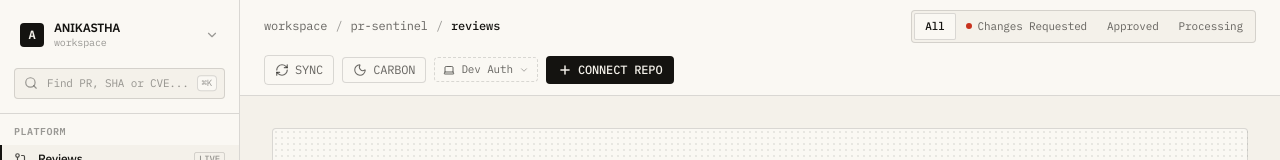
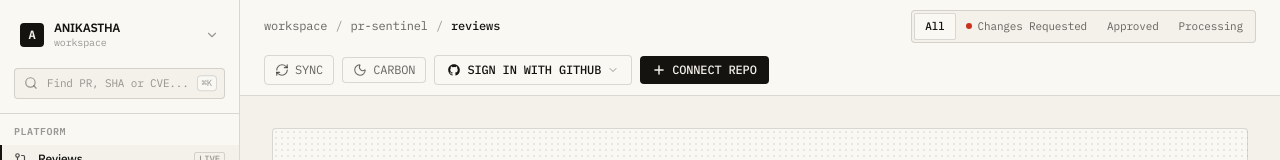
Before and after one commit to Vedant005/Anikastha, a Next.js app in the folder frontend/: page / in a window 1280 px wide. Shown: the top 160 px of the page. Built offline with nearby package versions, Linux system fonts and the light colour scheme; no server answers.

Commit message:
feat: enhance GitHub login flow and improve user interface for authentication

```diff
--- a/frontend/src/components/UserAuthControl.tsx
+++ b/frontend/src/components/UserAuthControl.tsx
@@ -1,7 +1,7 @@
 "use client";
 
 import React, { useEffect, useState, useRef } from "react";
-import Image from "next/image";
+import Link from "next/link";
 import { useAuthStore } from "@/store/useAuthStore";
 import { useReviewStore } from "@/store/useReviewStore";
 import { getGitHubLoginUrl } from "@/lib/api";
@@ -10,10 +10,12 @@ import {
   User as UserIcon,
   ChevronDown,
   Shield,
-  Laptop,
+  AlertCircle,
+  ArrowRight,
+  Sparkles,
 } from "lucide-react";
 
-function GitHubIcon({ className = "w-3.5 h-3.5" }: { className?: string }) {
+export function GitHubIcon({ className = "w-3.5 h-3.5" }: { className?: string }) {
   return (
     <svg
       className={className}
@@ -30,9 +32,20 @@ function GitHubIcon({ className = "w-3.5 h-3.5" }: { className?: string }) {
   );
 }
 
-export function UserAuthControl() {
-  const { user, token, authConfig, fetchAuthConfig, logout, devLogin, checkSession } =
-    useAuthStore();
+interface UserAuthControlProps {
+  variant?: "header" | "hero" | "cta";
+}
+
+export function UserAuthControl({ variant = "header" }: UserAuthControlProps) {
+  const {
+    user,
+    token,
+    authConfig,
+    fetchAuthConfig,
+    logout,
+    devLogin,
+    checkSession,
+  } = useAuthStore();
   const { loadInitialData } = useReviewStore();
 
   const [isOpen, setIsOpen] = useState(false);
@@ -59,6 +72,7 @@ export function UserAuthControl() {
   }, []);
 
   const handleGitHubLogin = async () => {
+    if (authConfig?.oauth_configured) {
       try {
         setIsLoggingIn(true);
         const url = await getGitHubLoginUrl();
@@ -66,6 +80,10 @@ export function UserAuthControl() {
       } catch (err: any) {
         alert(err.message || "Failed to initiate GitHub login");
         setIsLoggingIn(false);
+      }
+    } else {
+      // Open modal showing test identities & setup guidance
+      setIsOpen(true);
     }
   };
 
@@ -87,18 +105,39 @@ export function UserAuthControl() {
 
   const handleLogout = async () => {
     logout();
+    useReviewStore.setState({
+      repositories: [],
+      reviews: [],
+      selectedRepoId: null,
+      lastSyncedAt: null,
+    });
     setIsOpen(false);
     await loadInitialData({ force: true });
   };
 
-  // If user is authenticated: show avatar + username + dropdown
+  // ─────────────────────────────────────────────────────────────
+  // 1. AUTHENTICATED STATE
+  // ─────────────────────────────────────────────────────────────
   if (token && user) {
+    if (variant === "hero" || variant === "cta") {
+      return (
+        <Link
+          href="/"
+          className="inline-flex items-center gap-2 px-5 py-2.5 text-xs font-mono font-medium rounded-sm bg-[var(--ink-primary)] text-[var(--canvas)] hover:opacity-90 active:scale-[0.98] transition-all cursor-pointer shadow-sm"
+        >
+          <UserIcon className="w-3.5 h-3.5" />
+          <span>OPEN CONSOLE (@{user.username})</span>
+          <ArrowRight className="w-3.5 h-3.5" />
+        </Link>
+      );
+    }
+
     return (
       <div className="relative font-mono" ref={dropdownRef}>
         <button
           type="button"
           onClick={() => setIsOpen(!isOpen)}
-          className="inline-flex items-center gap-2 px-2 py-1 text-xs border border-[var(--hairline)] rounded-sm bg-[var(--surface)] text-[var(--ink-primary)] hover:border-[var(--ink-primary)] transition-colors"
+          className="inline-flex items-center gap-2 px-2.5 py-1.5 text-xs border border-[var(--hairline)] rounded-sm bg-[var(--surface)] text-[var(--ink-primary)] hover:border-[var(--ink-primary)] transition-colors cursor-pointer"
           title={`Signed in as @${user.username}`}
         >
           {user.avatar_url ? (
@@ -110,14 +149,14 @@ export function UserAuthControl() {
           ) : (
             <UserIcon className="w-3.5 h-3.5" />
           )}
-          <span className="font-medium hidden md:inline truncate max-w-[100px]">
+          <span className="font-medium hidden sm:inline truncate max-w-[120px]">
             {user.username}
           </span>
           <ChevronDown className="w-3 h-3 text-[var(--ink-muted)]" />
         </button>
 
         {isOpen && (
-          <div className="absolute right-0 mt-1.5 w-60 py-1.5 border border-[var(--hairline)] bg-[var(--surface)] rounded-sm shadow-xs z-50 text-xs">
+          <div className="absolute right-0 mt-1.5 w-64 py-1.5 border border-[var(--hairline)] bg-[var(--surface)] rounded-sm shadow-lg z-50 text-xs animate-in fade-in-50 zoom-in-95 duration-100">
             <div className="px-3 py-2 border-b border-[var(--hairline)]">
               <p className="font-semibold text-[var(--ink-primary)] truncate">
                 {user.name || user.username}
@@ -142,17 +181,24 @@ export function UserAuthControl() {
                 <div className="flex gap-1.5 flex-wrap">
                   <button
                     type="button"
-                    onClick={() => handleDevLogin("alice", [11111])}
+                    onClick={() => handleDevLogin("developer-personal", [12345])}
                     className="px-1.5 py-0.5 border border-[var(--hairline)] rounded-xs hover:border-[var(--ink-primary)]"
                   >
-                    Alice (11111)
+                    Personal (#12345)
                   </button>
                   <button
                     type="button"
-                    onClick={() => handleDevLogin("bob", [22222])}
+                    onClick={() => handleDevLogin("alice-security", [11111])}
                     className="px-1.5 py-0.5 border border-[var(--hairline)] rounded-xs hover:border-[var(--ink-primary)]"
                   >
-                    Bob (22222)
+                    Alice (#11111)
+                  </button>
+                  <button
+                    type="button"
+                    onClick={() => handleDevLogin("bob-enterprise", [22222])}
+                    className="px-1.5 py-0.5 border border-[var(--hairline)] rounded-xs hover:border-[var(--ink-primary)]"
+                  >
+                    Bob (#22222)
                   </button>
                 </div>
               </div>
@@ -161,7 +207,7 @@ export function UserAuthControl() {
             <button
               type="button"
               onClick={handleLogout}
-              className="w-full text-left px-3 py-2 text-[var(--signal-red)] hover:bg-[var(--signal-red-bg)] flex items-center gap-2 transition-colors"
+              className="w-full text-left px-3 py-2 text-[var(--signal-red)] hover:bg-[var(--signal-red-bg)] flex items-center gap-2 transition-colors cursor-pointer"
             >
               <LogOut className="w-3.5 h-3.5" />
               <span>Sign Out</span>
@@ -172,69 +218,118 @@ export function UserAuthControl() {
     );
   }
 
-  // If user is unauthenticated:
+  // ─────────────────────────────────────────────────────────────
+  // 2. UNAUTHENTICATED STATE
+  // ─────────────────────────────────────────────────────────────
+  const isHeroOrCta = variant === "hero" || variant === "cta";
+
   return (
-    <div className="relative font-mono flex items-center gap-1.5" ref={dropdownRef}>
-      {authConfig?.oauth_configured ? (
+    <>
+      <div className="relative font-mono flex items-center" ref={dropdownRef}>
         <button
           type="button"
           onClick={handleGitHubLogin}
           disabled={isLoggingIn}
-          className="inline-flex items-center gap-1.5 px-2.5 py-1 text-xs border border-[var(--hairline)] rounded-sm bg-[var(--surface)] text-[var(--ink-primary)] hover:border-[var(--ink-primary)] transition-colors"
+          className={
+            isHeroOrCta
+              ? "inline-flex items-center gap-2 px-5 py-2.5 text-xs font-mono font-medium rounded-sm bg-[var(--ink-primary)] text-[var(--canvas)] hover:opacity-90 active:scale-[0.98] transition-all cursor-pointer shadow-sm"
+              : "inline-flex items-center gap-1.5 px-3 py-1.5 text-xs font-mono font-medium border border-[var(--hairline)] rounded-sm bg-[var(--surface)] text-[var(--ink-primary)] hover:border-[var(--ink-primary)] transition-colors cursor-pointer"
+          }
           title="Sign in with GitHub"
         >
-          <GitHubIcon className="w-3.5 h-3.5" />
-          <span className="hidden sm:inline">Sign in</span>
+          <GitHubIcon className={isHeroOrCta ? "w-4 h-4 fill-current" : "w-3.5 h-3.5 fill-current"} />
+          <span>SIGN IN WITH GITHUB</span>
+          {isHeroOrCta && <ArrowRight className="w-3.5 h-3.5" />}
+          {!isHeroOrCta && !authConfig?.oauth_configured && (
+            <ChevronDown className="w-3 h-3 text-[var(--ink-muted)]" />
+          )}
         </button>
-      ) : null}
+      </div>
 
-      {/* Dev Login Helper when OAuth is not configured or in dev mode */}
-      {authConfig?.is_dev_mode && (
+      {/* Dev Mode Modal Dialog with full-screen backdrop */}
+      {isOpen && !authConfig?.oauth_configured && (
+        <div className="fixed inset-0 z-50 flex items-center justify-center bg-black/40 backdrop-blur-[2px] p-4 font-mono">
+          <div className="w-full max-w-sm p-5 border border-[var(--hairline)] bg-[var(--surface)] rounded-sm shadow-xl text-xs space-y-4 animate-in fade-in zoom-in-95 duration-150">
+            <div className="flex items-start justify-between gap-3 border-b border-[var(--hairline)] pb-3">
+              <div className="flex items-center gap-2">
+                <GitHubIcon className="w-4 h-4" />
+                <span className="font-semibold text-sm text-[var(--ink-primary)]">
+                  GitHub Sign In
+                </span>
+              </div>
               <button
                 type="button"
-          onClick={() => setIsOpen(!isOpen)}
-          className="inline-flex items-center gap-1.5 px-2 py-1 text-xs border border-dashed border-[var(--hairline)] rounded-sm bg-transparent text-[var(--ink-secondary)] hover:text-[var(--ink-primary)] transition-colors"
-          title="Quick Dev Login for Testing Multi-Tenancy"
+                onClick={() => setIsOpen(false)}
+                className="text-[var(--ink-muted)] hover:text-[var(--ink-primary)] text-sm px-1 cursor-pointer"
               >
-          <Laptop className="w-3 h-3" />
-          <span className="hidden lg:inline text-[11px]">Dev Auth</span>
-          <ChevronDown className="w-2.5 h-2.5 text-[var(--ink-muted)]" />
+                ✕
               </button>
-      )}
+            </div>
 
-      {isOpen && authConfig?.is_dev_mode && (
-        <div className="absolute right-0 mt-1.5 top-full w-52 py-2 border border-[var(--hairline)] bg-[var(--surface)] rounded-sm shadow-xs z-50 text-xs">
-          <div className="px-3 pb-1.5 border-b border-[var(--hairline)] text-[10.5px] text-[var(--ink-muted)] uppercase tracking-wider font-semibold">
-            Test Identities
+            <div className="space-y-1.5 text-[var(--ink-secondary)]">
+              <div className="flex items-center gap-1.5 text-[var(--ink-primary)] font-medium">
+                <AlertCircle className="w-3.5 h-3.5" />
+                <span>Development Auth Mode</span>
               </div>
-          <div className="pt-1.5 space-y-1">
+              <p className="text-[11px] leading-relaxed text-[var(--ink-muted)]">
+                Live GitHub OAuth requires <code className="bg-[var(--canvas)] px-1 py-0.5 rounded-xs border border-[var(--hairline)]">GITHUB_CLIENT_ID</code> and <code className="bg-[var(--canvas)] px-1 py-0.5 rounded-xs border border-[var(--hairline)]">GITHUB_CLIENT_SECRET</code> in <code className="bg-[var(--canvas)] px-1 py-0.5 rounded-xs border border-[var(--hairline)]">.env</code>.
+              </p>
+            </div>
+
+            <div className="pt-2 border-t border-[var(--hairline)] space-y-2">
+              <span className="text-[10px] font-semibold text-[var(--ink-muted)] uppercase tracking-wider block">
+                Select 1-Click Test Identity:
+              </span>
+              <div className="space-y-1.5">
                 <button
                   type="button"
                   onClick={() => handleDevLogin("developer-personal", [12345])}
-              className="w-full text-left px-3 py-1.5 hover:bg-[var(--canvas)] transition-colors flex items-center justify-between"
+                  disabled={isLoggingIn}
+                  className="w-full text-left px-3 py-2 border border-[var(--hairline)] rounded-xs hover:border-[var(--ink-primary)] bg-[var(--canvas)] transition-colors flex items-center justify-between cursor-pointer"
                 >
-              <span>Personal Org</span>
-              <span className="text-[10px] text-[var(--ink-muted)]">#12345</span>
+                  <div>
+                    <span className="font-medium text-[var(--ink-primary)] block">Personal Org User</span>
+                    <span className="text-[10px] text-[var(--ink-muted)]">@developer-personal</span>
+                  </div>
+                  <span className="text-[10px] px-1.5 py-0.5 bg-[var(--surface)] border border-[var(--hairline)] rounded-xs text-[var(--ink-secondary)]">
+                    #12345
+                  </span>
                 </button>
+
                 <button
                   type="button"
                   onClick={() => handleDevLogin("alice-security", [11111])}
-              className="w-full text-left px-3 py-1.5 hover:bg-[var(--canvas)] transition-colors flex items-center justify-between"
+                  disabled={isLoggingIn}
+                  className="w-full text-left px-3 py-2 border border-[var(--hairline)] rounded-xs hover:border-[var(--ink-primary)] bg-[var(--canvas)] transition-colors flex items-center justify-between cursor-pointer"
                 >
-              <span>Alice</span>
-              <span className="text-[10px] text-[var(--ink-muted)]">#11111</span>
+                  <div>
+                    <span className="font-medium text-[var(--ink-primary)] block">Alice (Security Lead)</span>
+                    <span className="text-[10px] text-[var(--ink-muted)]">@alice-security</span>
+                  </div>
+                  <span className="text-[10px] px-1.5 py-0.5 bg-[var(--surface)] border border-[var(--hairline)] rounded-xs text-[var(--ink-secondary)]">
+                    #11111
+                  </span>
                 </button>
+
                 <button
                   type="button"
                   onClick={() => handleDevLogin("bob-enterprise", [22222])}
-              className="w-full text-left px-3 py-1.5 hover:bg-[var(--canvas)] transition-colors flex items-center justify-between"
+                  disabled={isLoggingIn}
+                  className="w-full text-left px-3 py-2 border border-[var(--hairline)] rounded-xs hover:border-[var(--ink-primary)] bg-[var(--canvas)] transition-colors flex items-center justify-between cursor-pointer"
                 >
-              <span>Bob</span>
-              <span className="text-[10px] text-[var(--ink-muted)]">#22222</span>
+                  <div>
+                    <span className="font-medium text-[var(--ink-primary)] block">Bob (Enterprise Dev)</span>
+                    <span className="text-[10px] text-[var(--ink-muted)]">@bob-enterprise</span>
+                  </div>
+                  <span className="text-[10px] px-1.5 py-0.5 bg-[var(--surface)] border border-[var(--hairline)] rounded-xs text-[var(--ink-secondary)]">
+                    #22222
+                  </span>
                 </button>
               </div>
             </div>
+          </div>
+        </div>
       )}
-    </div>
+    </>
   );
 }
```
Lines whose indentation alone changed are shown as unchanged.
